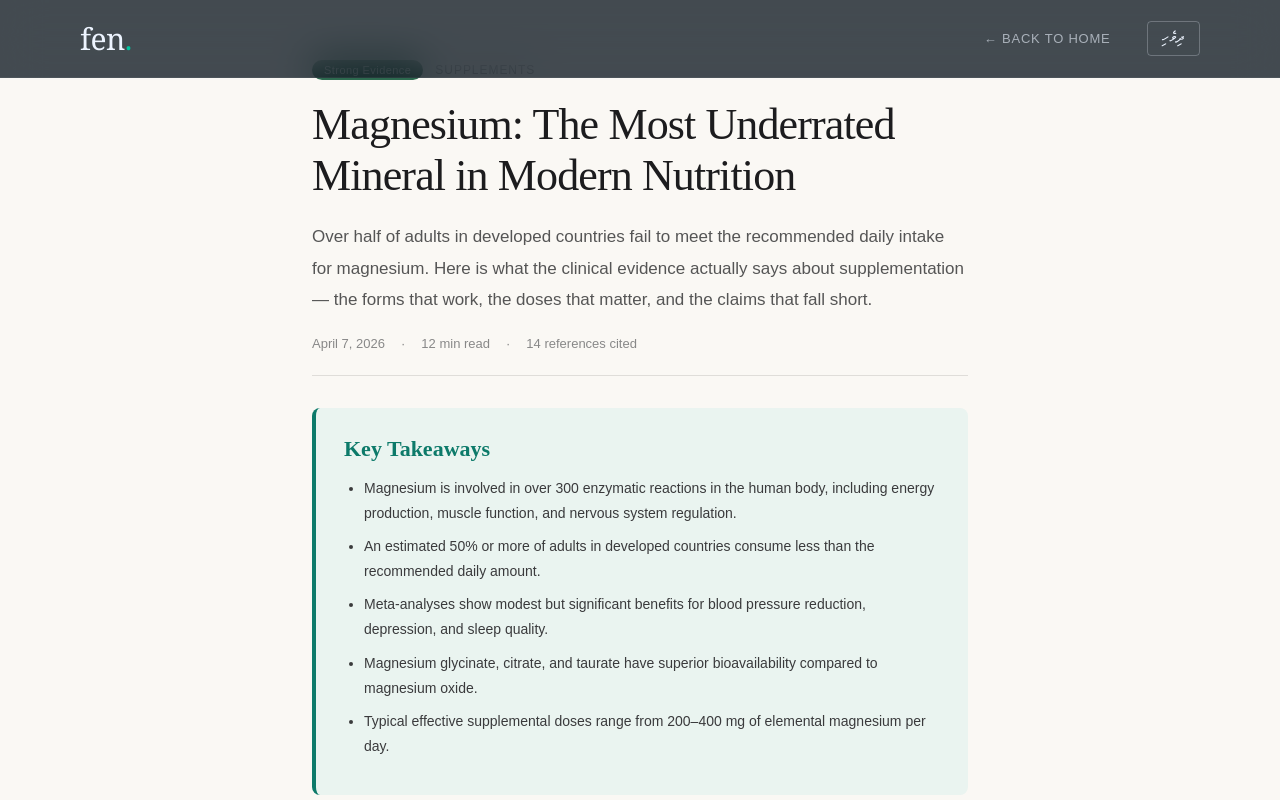
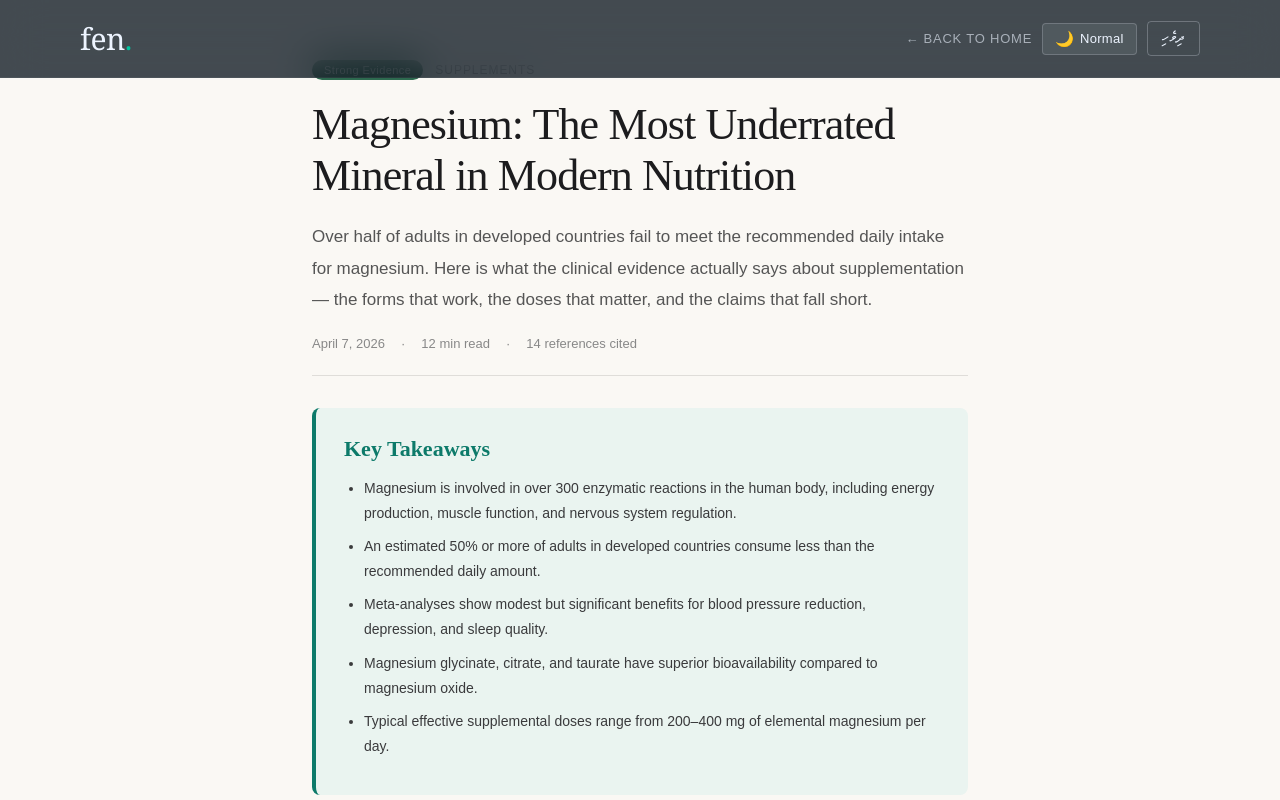
Before and after one commit to saain/fen-website, a Next.js app: page /articles/magnesium in a window 1280 px wide. Shown: the top 800 px of the page. Built offline with nearby package versions, Linux system fonts and the light colour scheme.

Commit message:
feat: warm mode toggle for low blue light reading

```diff
--- a/src/app/articles/magnesium/page.js
+++ b/src/app/articles/magnesium/page.js
@@ -217,17 +217,26 @@ const refs = [
 
 function MagnesiumArticleInner() {
   const [lang, setLang] = useState('en');
+  const [warm, setWarm] = useState(false);
 
   useEffect(() => {
     try {
-      const saved = window.sessionStorage.getItem('fen-lang');
-      if (saved === 'dv') setLang('dv');
+      const savedLang = window.sessionStorage.getItem('fen-lang');
+      if (savedLang === 'dv') setLang('dv');
+      const savedWarm = window.localStorage.getItem('fen-warm');
+      if (savedWarm === 'true') setWarm(true);
     } catch(e) {}
   }, []);
 
   const changeLang = (newLang) => {
     setLang(newLang);
     try { window.sessionStorage.setItem('fen-lang', newLang); } catch(e) {}
+  };
+
+  const toggleWarm = () => {
+    const next = !warm;
+    setWarm(next);
+    try { window.localStorage.setItem('fen-warm', String(next)); } catch(e) {}
   };
 
   const c = lang === 'en' ? en : dv;
@@ -237,19 +246,20 @@ function MagnesiumArticleInner() {
   const lh = isRtl ? 2.3 : 1.85;
   const hlh = isRtl ? 1.7 : 1.15;
 
-  /* Light cream reading palette */
-  const PAGE_BG        = '#FAF8F4';
-  const TEXT_PRIMARY   = '#1C1C1E';
-  const TEXT_BODY      = '#3A3A3C';
-  const TEXT_SECONDARY = '#555555';
-  const TEXT_MUTED     = '#888888';
-  const TEXT_EVIDENCE  = '#444444';
-  const BORDER_SUBTLE  = 'rgba(0, 0, 0, 0.07)';
-  const BORDER_MED     = 'rgba(0, 0, 0, 0.11)';
-  const BG_TAKEAWAY    = '#EAF4F0';
-  const BG_DISCLAIMER  = '#F0EDE8';
-  const BG_EVIDENCE    = 'rgba(0, 0, 0, 0.02)';
-  const TEAL           = '#0D7A6A';
+  /* Palette — switches between cream (normal) and amber (warm/low blue light) */
+  const PAGE_BG        = warm ? '#FDF3E3' : '#FAF8F4';
+  const TEXT_PRIMARY   = warm ? '#1C1209' : '#1C1C1E';
+  const TEXT_BODY      = warm ? '#3D2B1F' : '#3A3A3C';
+  const TEXT_SECONDARY = warm ? '#6B4C35' : '#555555';
+  const TEXT_MUTED     = warm ? '#9C7A62' : '#888888';
+  const TEXT_EVIDENCE  = warm ? '#4A3020' : '#444444';
+  const BORDER_SUBTLE  = warm ? 'rgba(120,70,20,0.10)' : 'rgba(0,0,0,0.07)';
+  const BORDER_MED     = warm ? 'rgba(120,70,20,0.16)' : 'rgba(0,0,0,0.11)';
+  const BG_TAKEAWAY    = warm ? '#F5E6CC' : '#EAF4F0';
+  const BG_DISCLAIMER  = warm ? '#F0E0C8' : '#F0EDE8';
+  const BG_EVIDENCE    = warm ? 'rgba(120,70,20,0.04)' : 'rgba(0,0,0,0.02)';
+  const TEAL           = warm ? '#9C5A1D' : '#0D7A6A';
+  const IMG_FILTER     = warm ? 'sepia(0.30) saturate(0.85) brightness(0.96)' : 'none';
 
   const Sec = ({ title, ps, ev }) => (
     <div style={{ marginBottom: 40 }}>
@@ -278,7 +288,7 @@ function MagnesiumArticleInner() {
   );
 
   return (
-    <div dir={isRtl ? 'rtl' : 'ltr'} style={{ fontFamily: bf, background: PAGE_BG, minHeight: '100vh' }}>
+    <div dir={isRtl ? 'rtl' : 'ltr'} style={{ fontFamily: bf, background: PAGE_BG, minHeight: '100vh', transition: 'background 0.4s ease, color 0.4s ease' }}>
       <nav className="nav">
         <div className="nav-inner">
           <div>
@@ -286,10 +296,32 @@ function MagnesiumArticleInner() {
               fen<span className="logo-dot">.</span>
             </a>
           </div>
-          <div className="nav-links">
+          <div className="nav-links" style={{ display: 'flex', alignItems: 'center', gap: 10 }}>
             <a className="nav-link" href="/" style={{ fontFamily: bf }}>
               {c.back}
             </a>
+            <button
+              onClick={toggleWarm}
+              title={warm ? 'Switch to normal mode' : 'Switch to warm / low blue light mode'}
+              style={{
+                fontSize: 13,
+                background: warm ? 'rgba(180,100,30,0.18)' : 'rgba(237,244,255,0.08)',
+                border: warm ? '1px solid rgba(180,100,30,0.40)' : '1px solid rgba(237,244,255,0.20)',
+                borderRadius: 4,
+                padding: '6px 12px',
+                cursor: 'pointer',
+                color: '#EDF4FF',
+                display: 'flex',
+                alignItems: 'center',
+                gap: 6,
+                fontFamily: "'DM Sans',sans-serif",
+                letterSpacing: '0.02em',
+                transition: 'all 0.2s',
+              }}
+            >
+              <span style={{ fontSize: 15 }}>{warm ? '🔆' : '🌙'}</span>
+              <span>{warm ? 'Warm' : 'Normal'}</span>
+            </button>
             <button
               onClick={() => changeLang(lang === 'en' ? 'dv' : 'en')}
               style={{ fontFamily: lang === 'en' ? "'Faruma',Tahoma" : "'DM Sans',sans-serif", fontSize: 14, background: 'none', border: '1px solid rgba(237,244,255,0.25)', borderRadius: 4, padding: '6px 14px', cursor: 'pointer', color: '#EDF4FF' }}
@@ -300,7 +332,7 @@ function MagnesiumArticleInner() {
         </div>
       </nav>
 
-      <article style={{ maxWidth: 720, margin: '0 auto', padding: '60px 32px 100px', background: PAGE_BG }}>
+      <article style={{ maxWidth: 720, margin: '0 auto', padding: '60px 32px 100px', background: PAGE_BG, transition: 'background 0.4s ease' }}>
         <div style={{ marginBottom: 32 }}>
           <div style={{ display: 'flex', alignItems: 'center', gap: 12, marginBottom: 20, flexWrap: 'wrap' }}>
             <span className="evidence-tag" style={{ background: '#2d6a4f', fontFamily: bf }}>
```
